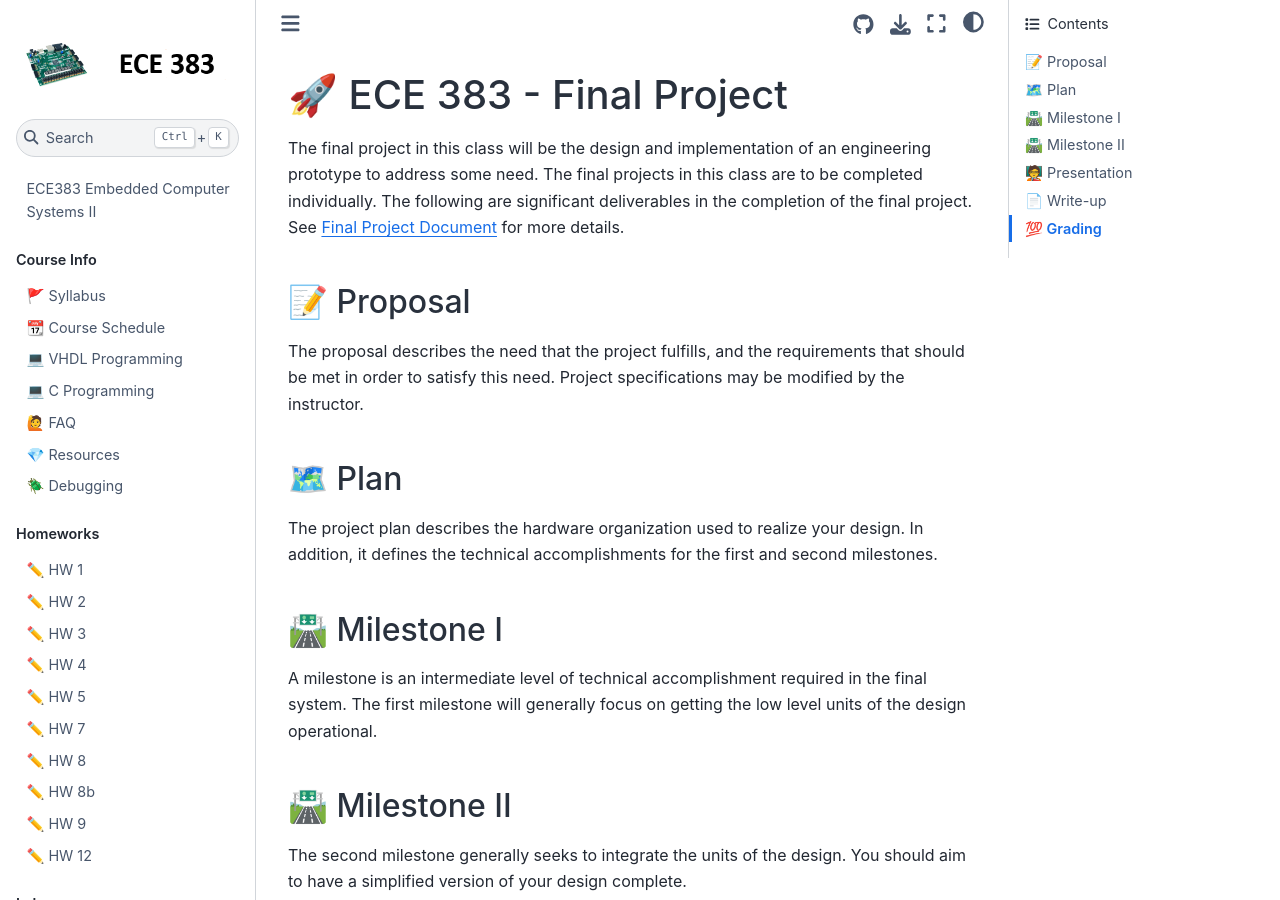
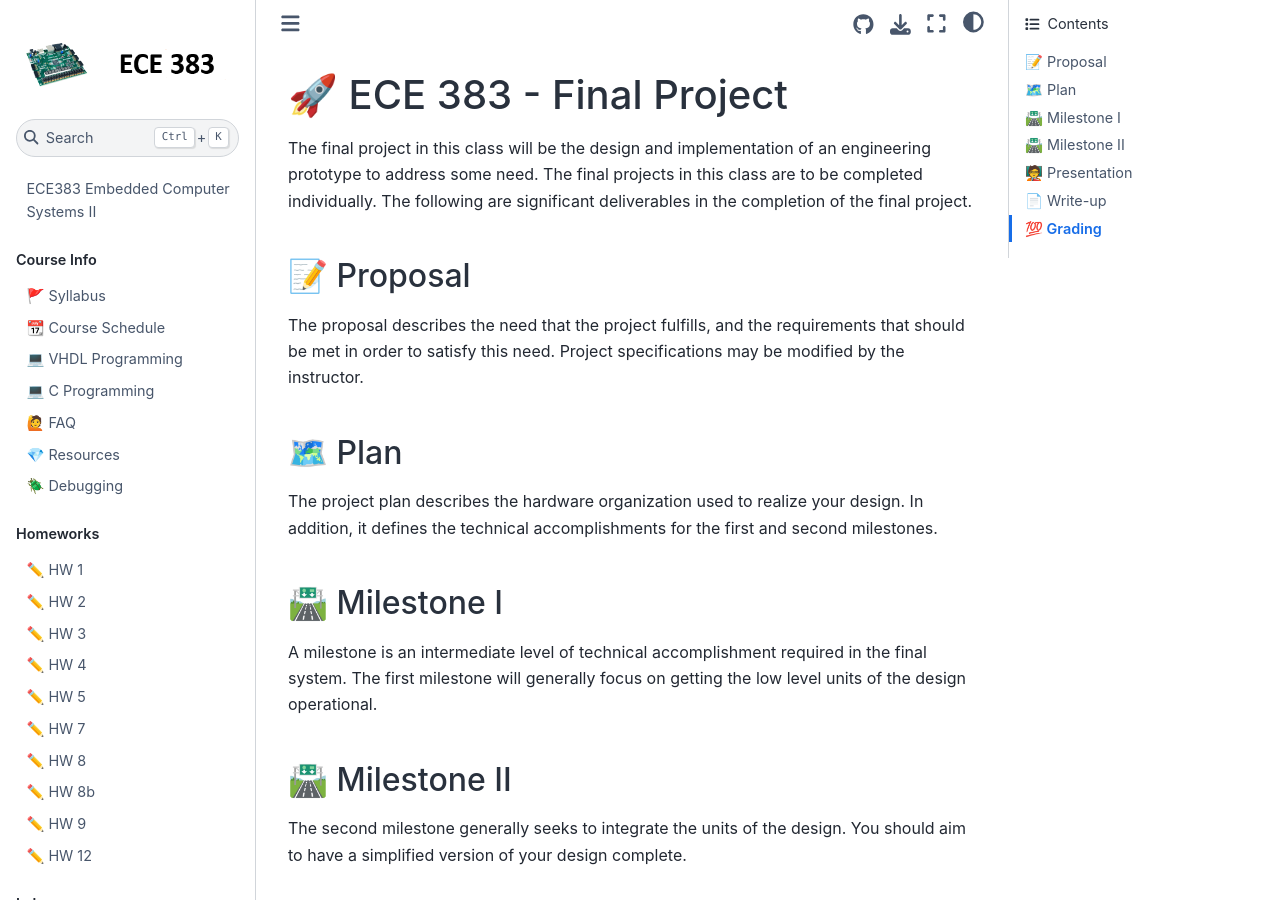
Before and after one commit to USAFA-ECE/ece383, a Jupyter Book: the page built from book/Assignments/project.md, in a window 1280 px wide and 900 px high. Built offline with Jupyter Book 1.0.4 settings and Sphinx 7.4.7 and the Sphinx Book theme 1.1.4, drawn with Linux system fonts in a browser that asks for light colours; pages that are not in the unit, such as notebooks, are missing from menus.

Commit message:
Update project.md

```diff
--- a/book/Assignments/project.md
+++ b/book/Assignments/project.md
@@ -1,6 +1,6 @@
 # 🚀 ECE 383 - Final Project
 
-The final project in this class will be the design and implementation of an engineering prototype to address some need. The final projects in this class are to be completed individually. The following are significant deliverables in the completion of the final project. See [Final Project Document](https://georgeyork.github.io/ECE383_web/lab/final_project/project.html) for more details.
+The final project in this class will be the design and implementation of an engineering prototype to address some need. The final projects in this class are to be completed individually. The following are significant deliverables in the completion of the final project.
 
 ## 📝 Proposal
 
```
